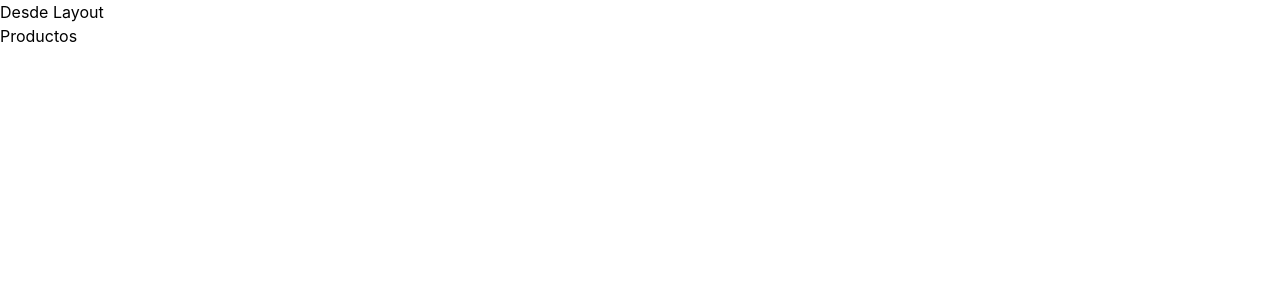
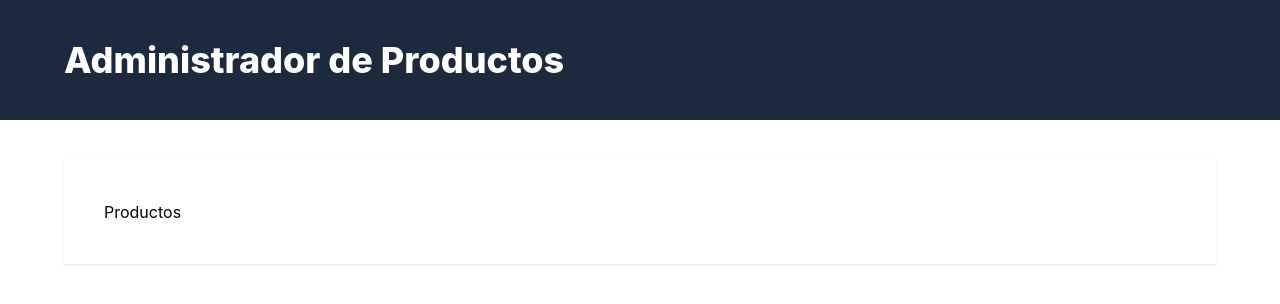
Before and after one commit to Alejandro040201/fullstack_node_react.typescript, a React (Vite) app in the folder client/: page / in a window 1280 px wide. Shown: the top 304 px of the page. Built offline with nearby package versions, Linux system fonts and the light colour scheme.

Commit message:
Trabajando con layaut

```diff
--- a/client/src/layouts/Layout.tsx
+++ b/client/src/layouts/Layout.tsx
@@ -3,8 +3,17 @@
 export default function Layout() {
   return (
     <>
-        <div>Desde Layout</div>
-        <Outlet />
+        <header className="bg-slate-800 ">
+            <div className="mx-auto max-w-6xl py-10">
+                <h1 className="text-white text-4xl font-extrabold">
+                    Administrador de Productos
+                </h1>
+            </div>
+        </header>
+
+        <main className='mt-10 mx-auto max-w-6xl p-10 bg-white shadow'>
+            <Outlet />
+        </main>
     </>
   )
 }
```
